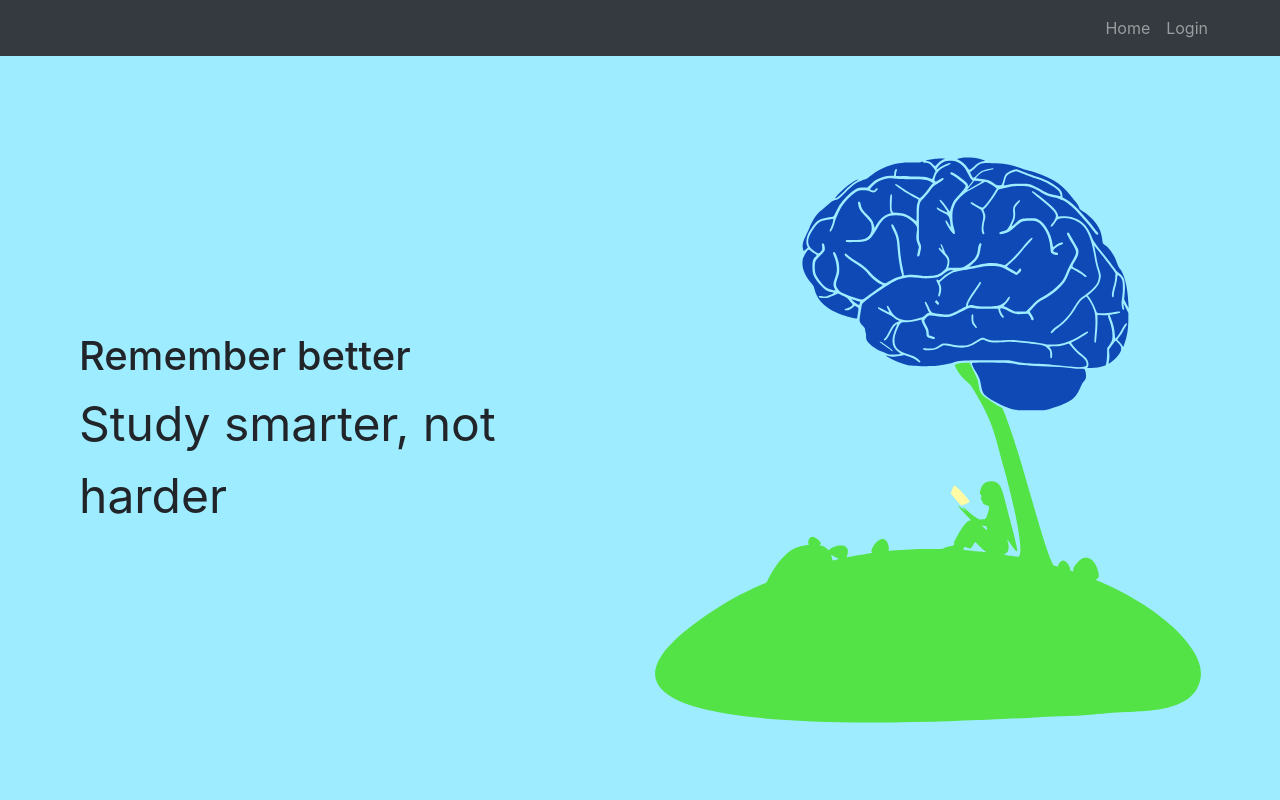
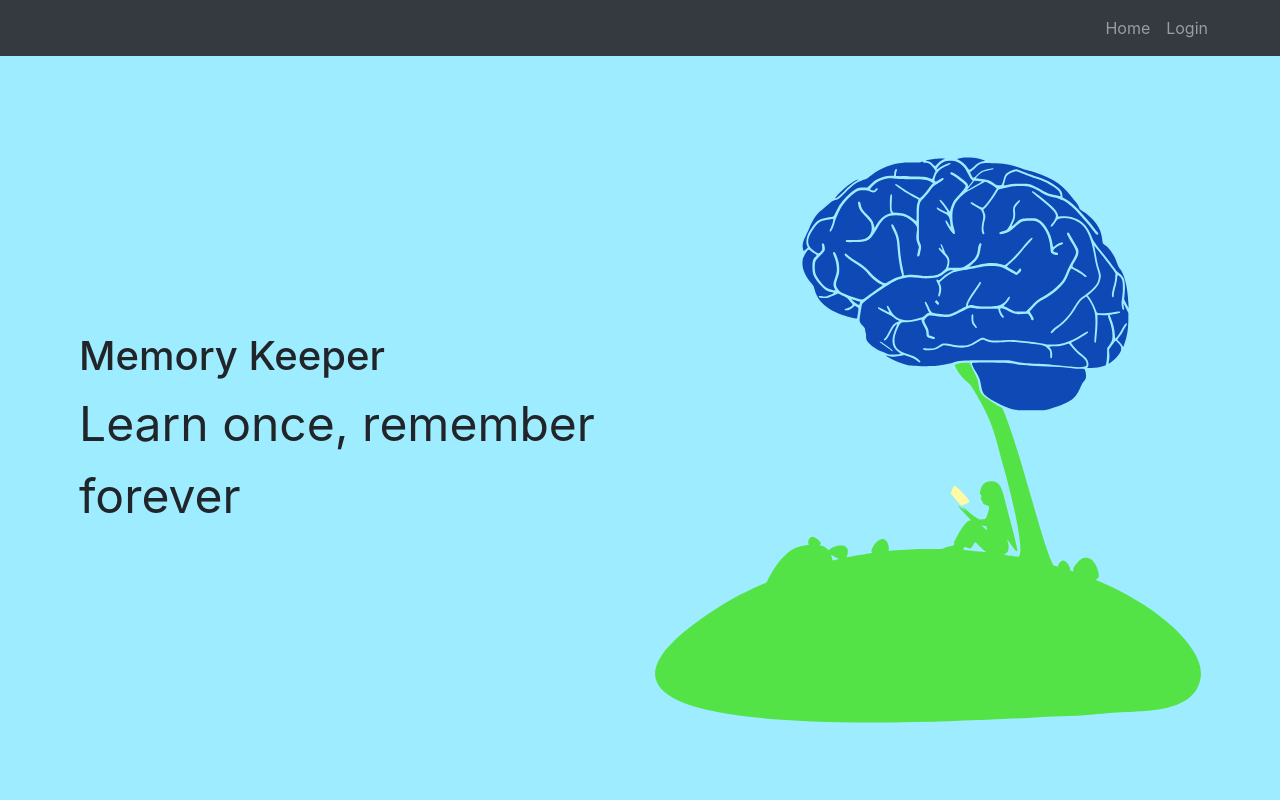
Before and after one commit to brokenSensor/ReMember-site, a Next.js app: page / in a window 1280 px wide. Shown: the top 800 px of the page. Built offline with nearby package versions, Linux system fonts and the light colour scheme; no server answers.

Commit message:
New title text

```diff
--- a/pages/index.js
+++ b/pages/index.js
@@ -9,8 +9,8 @@ export default function Home() {
 		<>
 			<Container as='section' fluid className={`row ${styles.titleSection}`}>
 				<div className={`col-sm-6 ${styles.titleText}`}>
-					<h1 className={styles.titleHeading}>Remember better</h1>
-					<p className={styles.titleParagraph}>Study smarter, not harder</p>
+					<h1 className={styles.titleHeading}>Memory Keeper</h1>
+					<p className={styles.titleParagraph}>Learn once, remember forever</p>
 				</div>
 				<div className={`col-sm-6 ${styles.titleImageSec}`}>
 					<SVGTitle />
```
